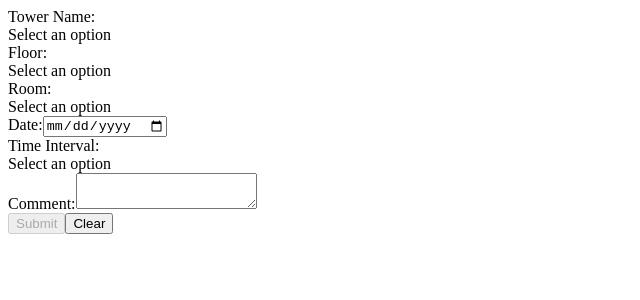
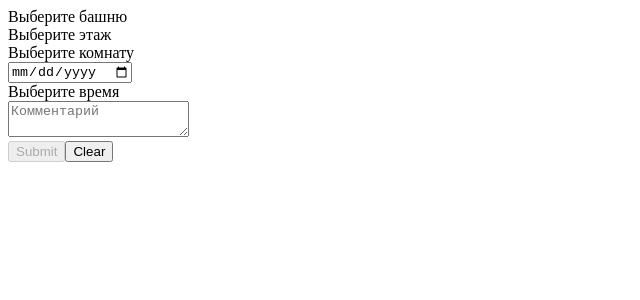
Before and after one commit to AleksandrOparin/Booking-form, a React (Vite) app: page / in a window 1280 px wide. Shown: the top 300 px of the page, without its empty margins (0-640 px from the left). Built offline with nearby package versions, Linux system fonts and the light colour scheme.

Commit message:
Delete labels and add placeholders

```diff
--- a/src/Comp/FormComponent/FormComponent.tsx
+++ b/src/Comp/FormComponent/FormComponent.tsx
@@ -48,53 +48,54 @@ const FormComponent: React.FC = () => {
     return (
         <form onSubmit={handleSubmit(onSubmit)}>
             <div>
-                <label>Tower Name:</label>
                 <SelectComponent
                     {...register('towerName', { required: true })}
                     options={nameOptions}
                     value={watch('towerName') || ''}
+                    placeholder={'Выберите башню'}
                     onChange={(value) => setValue('towerName', value)}
                 />
                 {errors.towerName && <span>This field is required.</span>}
             </div>
             <div>
-                <label>Floor:</label>
                 <SelectComponent
                     {...register('floor', { required: true })}
                     options={floorOptions}
                     value={watch('floor') || ''}
+                    placeholder={'Выберите этаж'}
                     onChange={(value) => setValue('floor', value)}
                 />
                 {errors.floor && <span>This field is required.</span>}
             </div>
             <div>
-                <label>Room:</label>
                 <SelectComponent
                     {...register('room', { required: true })}
                     options={roomOptions}
                     value={watch('room') || ''}
+                    placeholder={'Выберите комнату'}
                     onChange={(value) => setValue('room', value)}
                 />
                 {errors.room && <span>This field is required.</span>}
             </div>
             <div>
-                <label>Date:</label>
                 <input type="date" min={currentDate} {...register('date', { required: true })} />
                 {errors.date && <span>This field is required.</span>}
             </div>
             <div>
-                <label>Time Interval:</label>
                 <SelectComponent
                     {...register('timeInterval', { required: true })}
                     options={timeOptions}
                     value={watch('timeInterval') || ''}
+                    placeholder={'Выберите время'}
                     onChange={(value) => setValue('timeInterval', value)}
                 />
                 {errors.timeInterval && <span>This field is required.</span>}
             </div>
             <div>
-                <label>Comment:</label>
-                <textarea {...register('comment')} />
+                <textarea
+                    {...register('comment')}
+                    placeholder={'Комментарий'}
+                />
             </div>
             <div>
                 <button
--- a/src/Comp/SelectComponent/SelectComponent.tsx
+++ b/src/Comp/SelectComponent/SelectComponent.tsx
@@ -1,4 +1,6 @@
 import React, { useState, forwardRef } from 'react';
+
+import './SelectComponent.css';
 
 export interface Option {
     value: string;
@@ -8,10 +10,11 @@ export interface Option {
 interface SelectProps {
     options: Option[];
     value: string;
+    placeholder: string;
     onChange: (value: string) => void;
 }
 
-const SelectComponent: React.ForwardRefRenderFunction<any, SelectProps> = ({ options, value, onChange }, ref) => {
+const SelectComponent: React.ForwardRefRenderFunction<any, SelectProps> = ({ options, value, placeholder, onChange }, ref) => {
     const [isOpen, setIsOpen] = useState(false);
 
     const handleToggle = () => {
@@ -24,16 +27,16 @@ const SelectComponent: React.ForwardRefRenderFunction<any, SelectProps> = ({ opt
     };
 
     return (
-        <div className={`custom-select ${isOpen ? 'open' : ''}`}>
-            <div className="selected-value" onClick={handleToggle}>
-                {options.find((option) => option.value === value)?.label || 'Select an option'}
+        <div className={`select ${isOpen ? 'open' : ''}`} ref={ref}>
+            <div className="selected__value" onClick={handleToggle}>
+                {options.find((option) => option.value === value)?.label || placeholder}
             </div>
             {isOpen && (
-                <ul className="options">
+                <ul className="select__options">
                     {options.map((option) => (
                         <li
                             key={option.value}
-                            className={`option ${option.value === value ? 'selected' : ''}`}
+                            className={`select__option select-option ${option.value === value ? 'select-option_selected' : ''}`}
                             onClick={() => handleOptionSelect(option.value)}
                         >
                             {option.label}
```
